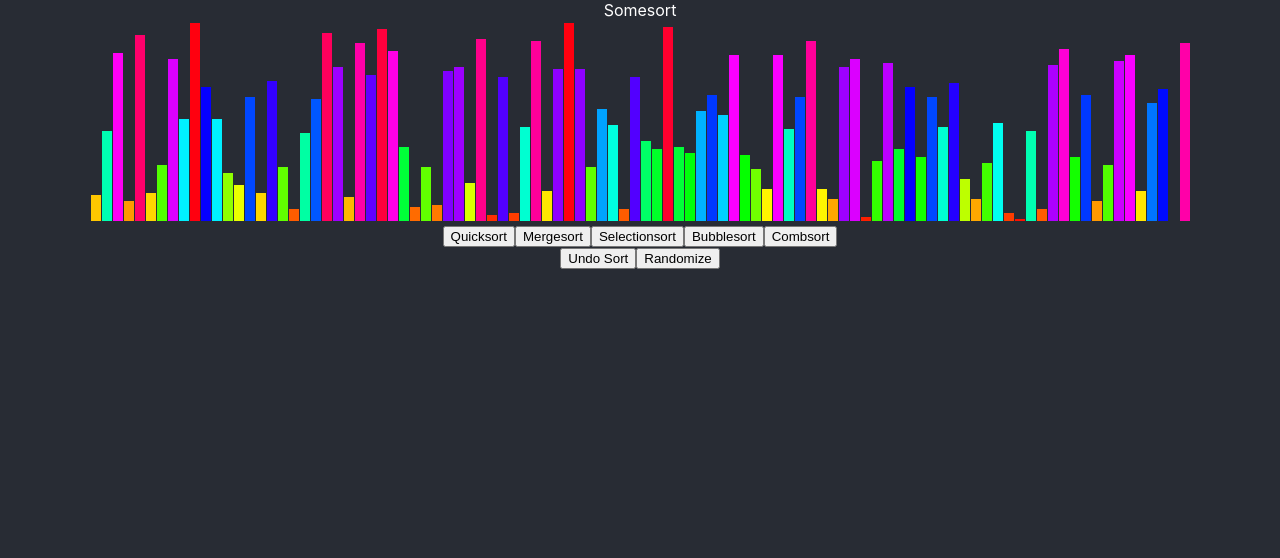
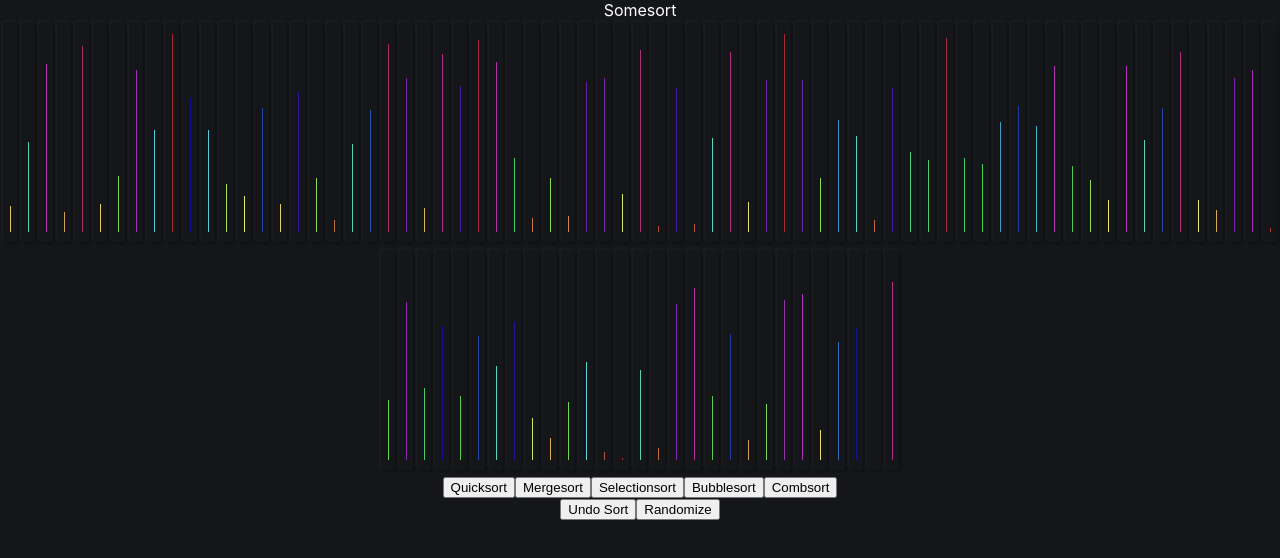
Before and after one commit to EthanThatOneKid/somesort, a React (Create React App) app: page / in a window 1280 px wide. Shown: the top 558 px of the page. Built offline with nearby package versions, Linux system fonts and the light colour scheme.

Commit message:
neumorphism rework

```diff
--- a/src/components/Pipe.tsx
+++ b/src/components/Pipe.tsx
@@ -47,9 +47,11 @@ class Pipe extends Component<PipeProps, PipeState> {
   render(): React.ReactNode {
     return (
       <div
-        className={`pipe-${this.state.value}`}
+        className="pipe-container"
         onMouseMove={this.mouseMoveListener.bind(this)}
-      ></div>
+      >
+        <div className={`pipe-${this.state.value}`}></div>
+      </div>
     );
   }
 }
--- a/src/css/App.scss
+++ b/src/css/App.scss
@@ -15,15 +15,26 @@
     pointer-events: none;
 }
 
+.pipe-container {
+    height: $pipeHeight;
+    width: $pipeWidth;
+    margin: 2px;
+    padding: 10px 2px 10px 2px;
+    border-radius: 2px;
+    display: inline-block;
+    box-shadow:
+        2px 2px 2px 0 rgba(0, 0, 0, 0.2), // Dark Underside
+        -2px -2px 2px 0 rgba(255, 255, 255, 0.03) // Light Upside
+}
+
 @for $toPercent from 0 through 100 {
     $toPx: (0.01 * $toPercent * $pipeHeight);
     $fillColor: hsl(0.01 * $toPercent * 360, 100%, 50%);
     .pipe-#{$toPercent} {
-        height: $pipeHeight;
-        width: $pipeWidth;
-        margin: 0.5px;
-        display: inline-block;
         box-shadow: inset 0px (-1 * $toPx) $fillColor;
+        margin: 0 auto;
+        height: 100%;
+        width: 1px;
         transition: box-shadow .1s cubic-bezier(.25, .25, .25, 1.15);
     }
 }
--- a/src/css/index.scss
+++ b/src/css/index.scss
@@ -1,6 +1,6 @@
 body {
   margin: 0;
-  background-color: #282c34;
+  background-color: rgb(20, 22, 26);
   color: white;
   font-family: -apple-system, BlinkMacSystemFont, 'Segoe UI', 'Roboto', 'Oxygen',
     'Ubuntu', 'Cantarell', 'Fira Sans', 'Droid Sans', 'Helvetica Neue',
```
